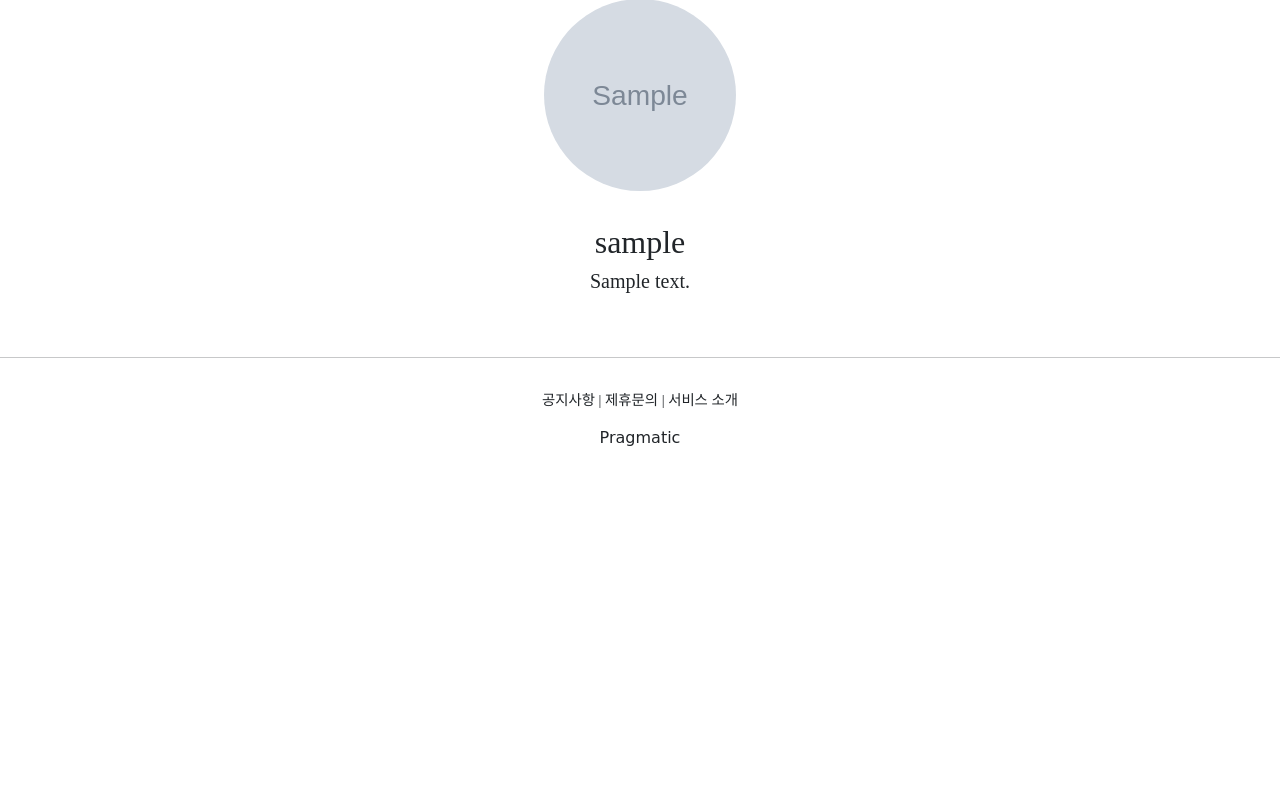
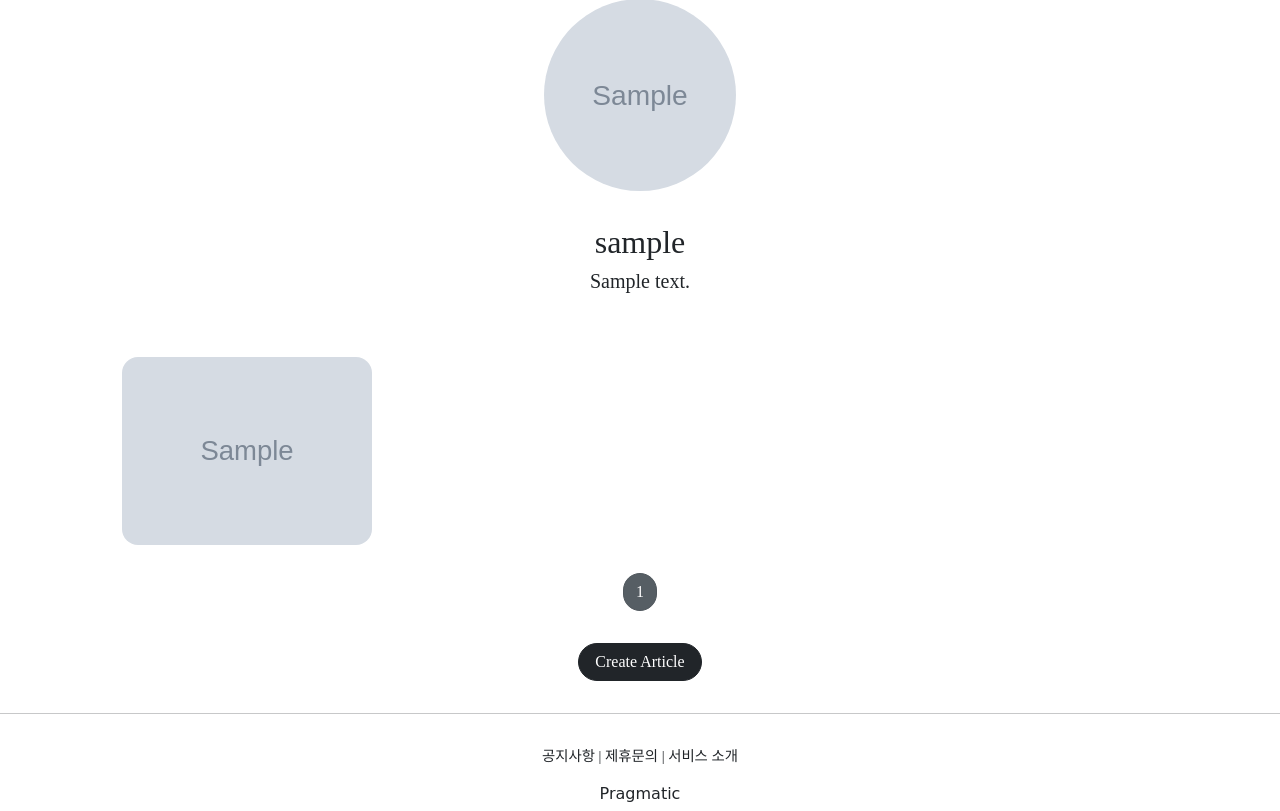
Before and after one commit to jaemoon99/prgmatic, a Django app: page /accounts/detail/1 in a window 1280 px wide. Shown: the part 218-1029 px from the top of the page. Before the commit the page ends 664 px from the top, so only its background shows below. Run offline with Django 4.2, Linux system fonts and the light colour scheme; tables that the repository leaves empty hold one stand-in row (values such as "Sample post"); grey boxes marked "Sample" are stand-in pictures; some libraries are stand-ins or nearby versions; some web fonts are replaced.

Commit message:
Setting MultipleObjectMixin

```diff
--- a/accountapp/templates/accountapp/detail.html
+++ b/accountapp/templates/accountapp/detail.html
@@ -52,6 +52,9 @@
       {% endif %}
 
     </div>
+    <div>
+      {% include 'snippets/list_fragment.html' with article_list=object_list %}
+    </div>
   </div>
 
 {% endblock %}
--- a/accountapp/views.py
+++ b/accountapp/views.py
@@ -5,11 +5,14 @@ from django.http import HttpResponse, HttpResponseRedirect, HttpResponseForbidde
 from django.shortcuts import render
 from django.utils.decorators import method_decorator
 from django.views.generic import CreateView, DetailView, UpdateView, DeleteView
+from django.views.generic.list import MultipleObjectMixin
 
 from accountapp.decorators import account_ownership_required
 from accountapp.forms import AccountUpdateForm
 from accountapp.models import HelloWorld
 from django.urls import reverse, reverse_lazy
+
+from articleapp.models import Article
 
 has_ownership = [
     account_ownership_required, login_required
@@ -40,10 +43,15 @@ class AccountCreateView(CreateView):
     template_name = 'accountapp/create.html'
 
 
-class AccountDetailView(DetailView):
+class AccountDetailView(DetailView, MultipleObjectMixin):
     model = User
     context_object_name = 'target_user'
     template_name = 'accountapp/detail.html'
+    paginate_by = 25
+
+    def get_context_data(self, **kwargs):
+        object_list = Article.objects.filter(writer=self.get_object())
+        return super(AccountDetailView, self).get_context_data(object_list=object_list, **kwargs)
 
 @method_decorator(has_ownership, 'get')
 @method_decorator(has_ownership, 'post')
--- a/articleapp/forms.py
+++ b/articleapp/forms.py
@@ -6,4 +6,4 @@ from articleapp.models import Article
 class ArticleCreationForm(ModelForm):
     class Meta:
         model = Article
-        fields = ['title', 'image', 'content']
+        fields = ['title', 'image', 'project', 'content']
--- a/articleapp/models.py
+++ b/articleapp/models.py
@@ -1,10 +1,14 @@
 from django.contrib.auth.models import User
 from django.db import models
+
+from projectapp.models import Project
+
 
 # Create your models here.
 
 class Article(models.Model):
     writer = models.ForeignKey(User, on_delete=models.SET_NULL, related_name='article', null=True)
+    project = models.ForeignKey(Project, on_delete=models.SET_NULL, related_name='article', null=True)
     title = models.CharField(max_length=200, null=True)
     image = models.ImageField(upload_to='article/', null=False)
     content = models.TextField(null=True)
--- a/projectapp/urls.py
+++ b/projectapp/urls.py
@@ -7,5 +7,5 @@ app_name = 'projectapp'
 urlpatterns = [
     path('list/', ProjectListView.as_view(), name='list'),
     path('create/', ProjectCreateView.as_view(), name='create'),
-    path('detail/<int:pk>/', ProjectDetailView.as_view(), name='detail'),
+    path('detail/<int:pk>', ProjectDetailView.as_view(), name='detail'),
 ]
--- /dev/null
+++ b/templates/snippets/list_fragment.html
@@ -0,0 +1,49 @@
+{% load static %}
+
+<style>
+
+    .container {
+        padding: 0;
+        margin: 0, auto;
+    }
+
+    .container a {
+        width: 45%;
+        max-width: 250px;
+    }
+
+    .container div {
+        display: flex;
+        justify-content: center;
+        align-items: center;
+        border-radius: 1rem;
+    }
+
+    .container img {
+        width: 100%;
+        border-radius: 1rem;
+    }
+
+</style>
+    {% if article_list %}
+    <div class="container">
+        {% for article in article_list %}
+        <a href="{% url 'articleapp:detail' pk=article.pk %}">
+            {% include 'snippets/card.html' with article=article %}
+        </a>
+        {% endfor %}
+    </div>
+    <script src="{% static 'js/magicgrid.js' %}"></script>
+    {% else %}
+    <div class="text-center">
+        <h1>No Articles YET!</h1>
+    </div>
+    {% endif %}
+
+    {% include 'snippets/pagination.html' with page_obj=page_obj %}
+
+    <div style="text-align: center">
+        <a href="{% url 'articleapp:create' %}" class="btn btn-dark rounded-pill mt-3 mb-3 px-3">
+            Create Article
+        </a>
+    </div>
```
Also changed, not shown: projectapp/templates/projectapp/detail.html (+6 -1 lines), projectapp/views.py (+10 -3 lines), articleapp/migrations/0002_article_project.py (added).
